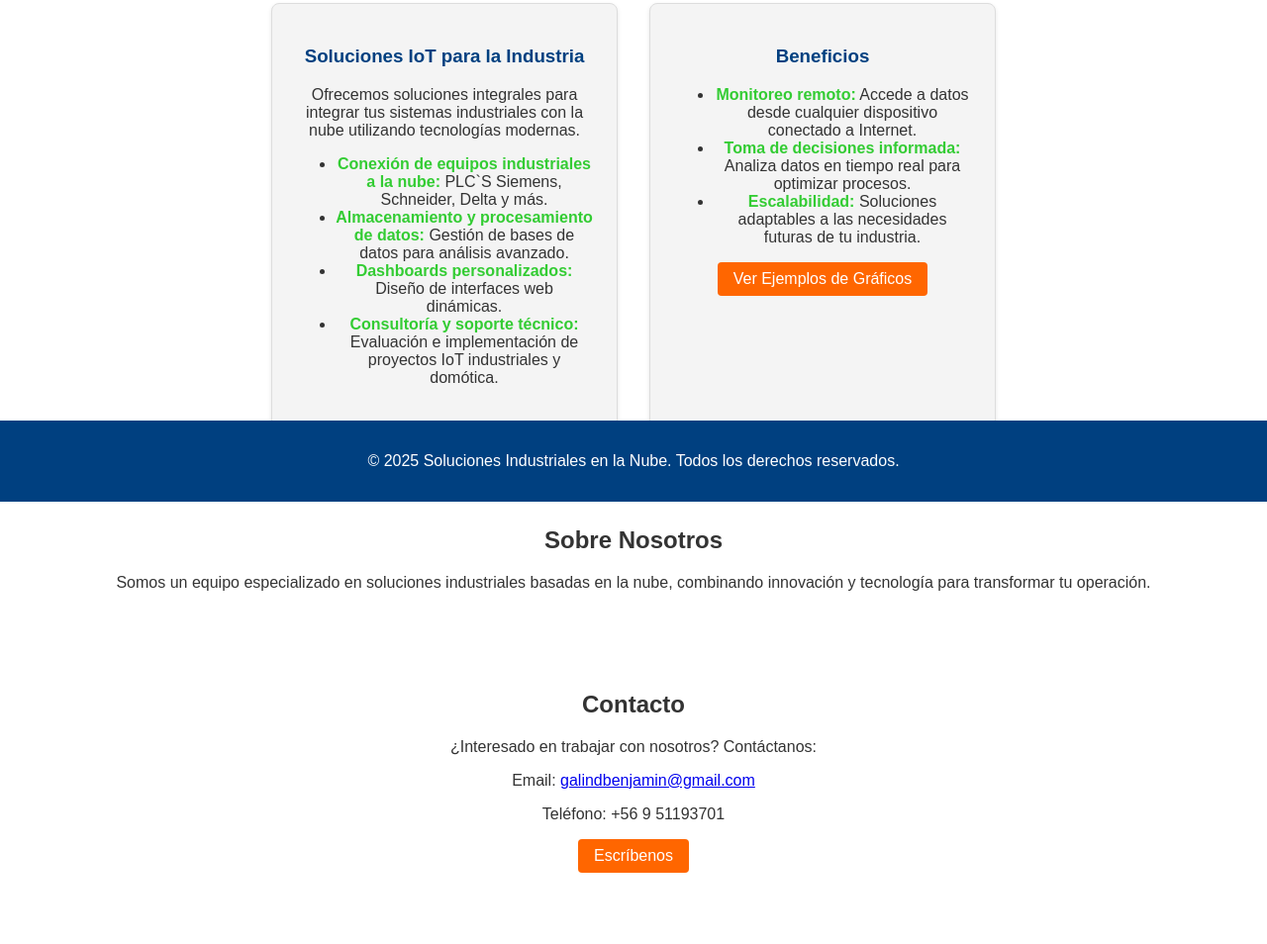
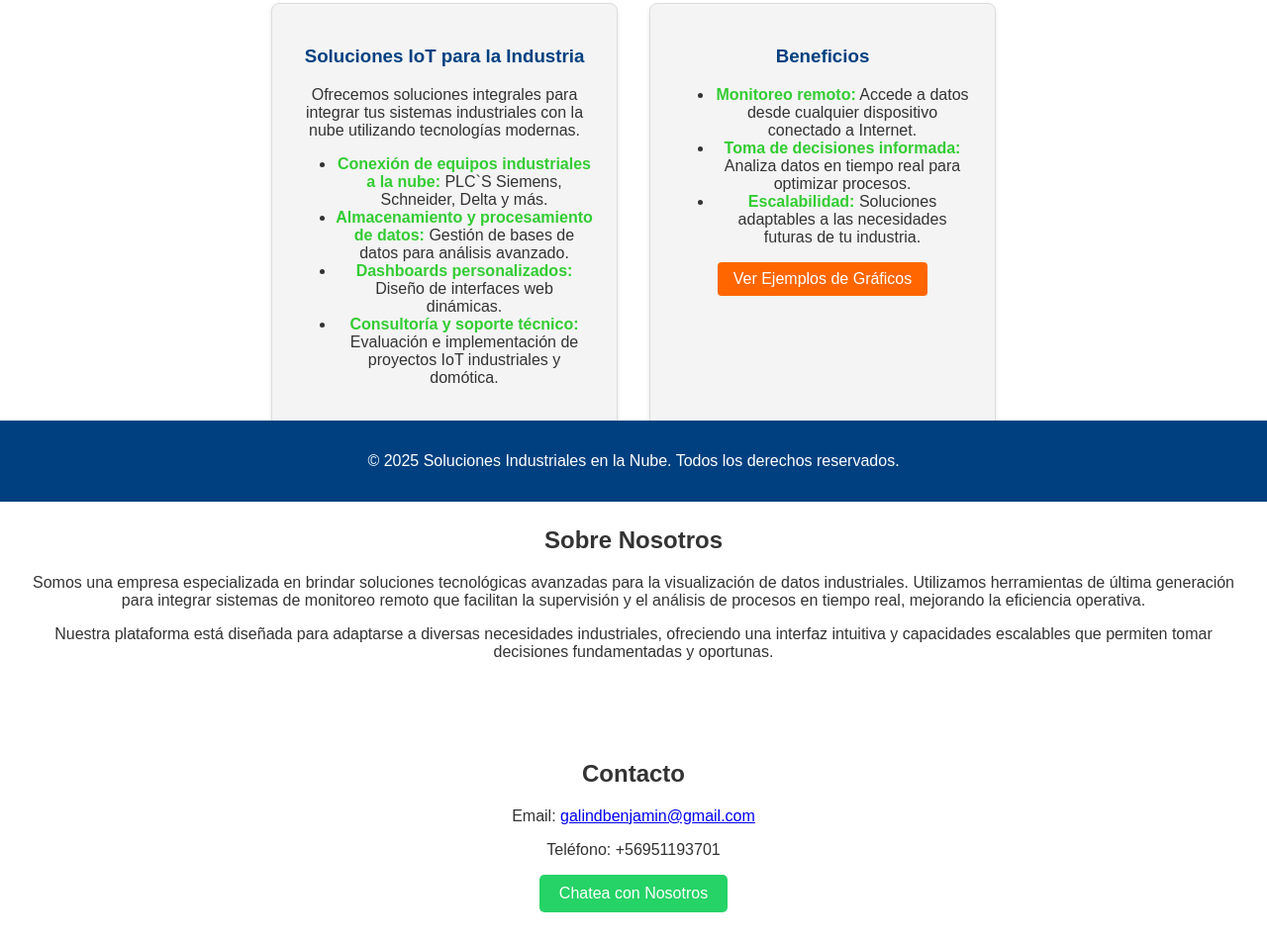
Before and after one commit to Lich0o/Lich0o.github.io, a plain HTML site: page index.html in a window 1280 px wide. Shown: the part 293-1247 px from the top of the page at 99% size. Before the commit the page ends 1207 px from the top, so only its background shows below. Drawn offline with Linux system fonts and the light colour scheme.

Commit message:
cambios 21012025

```diff
--- a/index.html
+++ b/index.html
@@ -124,14 +124,24 @@
     </section>
     <section id="about">
         <h2>Sobre Nosotros</h2>
-        <p>Somos un equipo especializado en soluciones industriales basadas en la nube, combinando innovación y tecnología para transformar tu operación.</p>
+        <p>
+            Somos una empresa especializada en brindar soluciones tecnológicas avanzadas para la visualización de datos industriales.
+            Utilizamos herramientas de última generación para integrar sistemas de monitoreo remoto que facilitan la supervisión
+            y el análisis de procesos en tiempo real, mejorando la eficiencia operativa.
+        </p>
+        <p>
+            Nuestra plataforma está diseñada para adaptarse a diversas necesidades industriales, ofreciendo una interfaz intuitiva y
+            capacidades escalables que permiten tomar decisiones fundamentadas y oportunas.
+        </p>
     </section>
     <section id="contact">
         <h2>Contacto</h2>
-        <p>¿Interesado en trabajar con nosotros? Contáctanos:</p>
         <p>Email: <a href="mailto:galindbenjamin@gmail.com">galindbenjamin@gmail.com</a></p>
-        <p>Teléfono: +56 9 51193701</p>
-        <button onclick="window.location.href='mailto:galindbenjamin@gmail.com'">Escríbenos</button>
+        <p>Teléfono: +56951193701</p>
+        <button style="background-color: #25D366; border: none; padding: 10px 20px; border-radius: 5px; color: white; font-size: 16px;"
+            onclick="window.open('https://wa.me/56951193701?text=Hola%20estoy%20interesado%20en%20sus%20servicios', '_blank')">
+            Chatea con Nosotros
+        </button>
     </section>
     <footer>
         <p>&copy; 2025 Soluciones Industriales en la Nube. Todos los derechos reservados.</p>
```
Also changed, not shown: graficos.html (+5 -0 lines).
